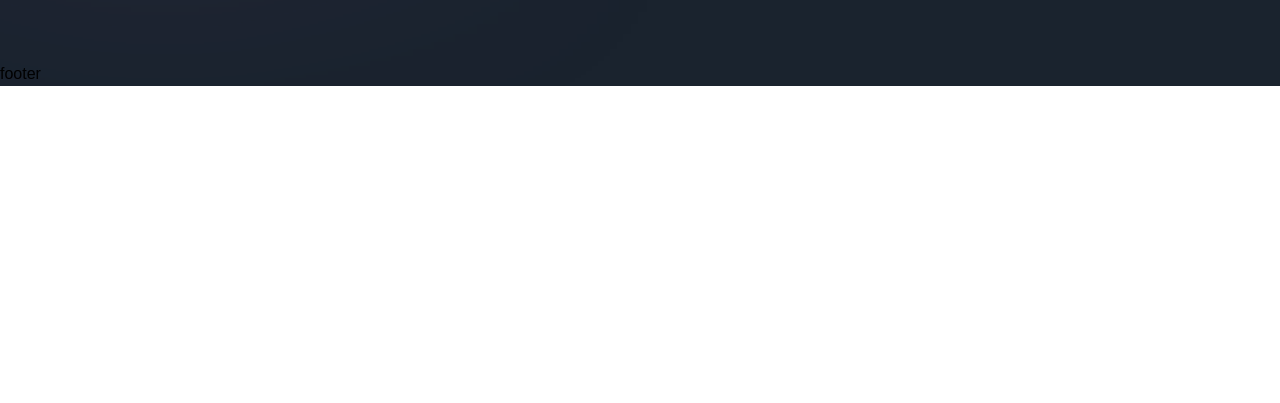
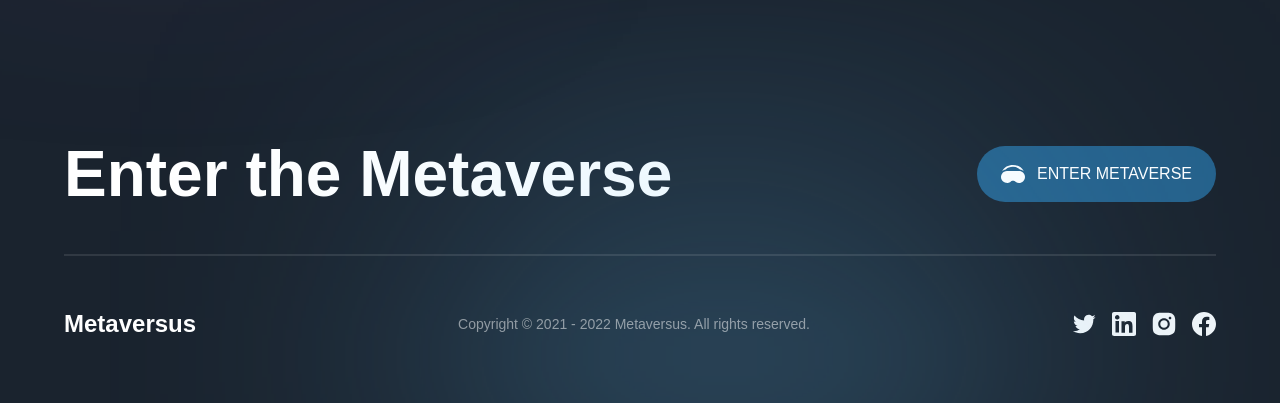
Before and after one commit to Arnaud293/Metaversite, a Next.js app: page / in a window 1280 px wide. Shown: the part 7053-7456 px from the top of the page. Before the commit the page ends 7139 px from the top, so only its background shows below. Built offline with nearby package versions, Linux system fonts and the light colour scheme; a web font is replaced by a local one.

Commit message:
render footer, use map to render socials icons

```diff
--- a/components/Footer.jsx
+++ b/components/Footer.jsx
@@ -1,9 +1,40 @@
 'use client';
 
+import { motion } from "framer-motion";
+import { socials } from "../constants";
+import styles from "../styles";
+import { footerVariants } from "../utils/motion";
+
 const Footer = () => (
-  <footer>
-    footer
-  </footer>
+  <motion.footer
+    variants={footerVariants}
+    initial="hidden"
+    whileInView="show"
+    className={`${styles.paddings} py-8 relative`}
+  >
+    <div className="footer-gradient" />
+    <div className={`${styles.innerWidth} mx-auto flex flex-col gap-8`}>
+      <div className="flex items-center justify-between flex-wrap gap-5">
+        <h4 className="font-bold md:text-[64px] text-[44px] text-white" >Enter the Metaverse</h4>
+        <button type="button" className="flex items-center h-fit py-4 px-6 bg-[#25618b] rounded-[32px] gap-[12px]">
+            <img src="/headset.svg" alt="headset" className="w-[24px] h-[24px] object-contain" />
+            <span className="font-normal text-[16px] text-white">ENTER METAVERSE</span>
+        </button>
+      </div>
+      <div className="flex flex-col">
+        <div className="mb-[50px] h-[2px] bg-white opacity-10" />
+        <div className="flex items-center justify-between flex-wrap gap-4">
+          <h4 className="font-extrabold text-[24px] text-white" >Metaversus</h4>
+          <p className="font-normal text-[14px] text-white opacity-50">Copyright © 2021 - 2022 Metaversus. All rights reserved.</p>
+          <div className="flex gap-4">
+            {socials.map((social) => (
+              <img key={social.name} src={social.url} alt={social.name} className="w-[24px] h-[24px] object-contain cursor-pointer "/>
+            ))}
+          </div>
+        </div>
+      </div>
+    </div>
+  </motion.footer>
 );
 
 export default Footer;
```
